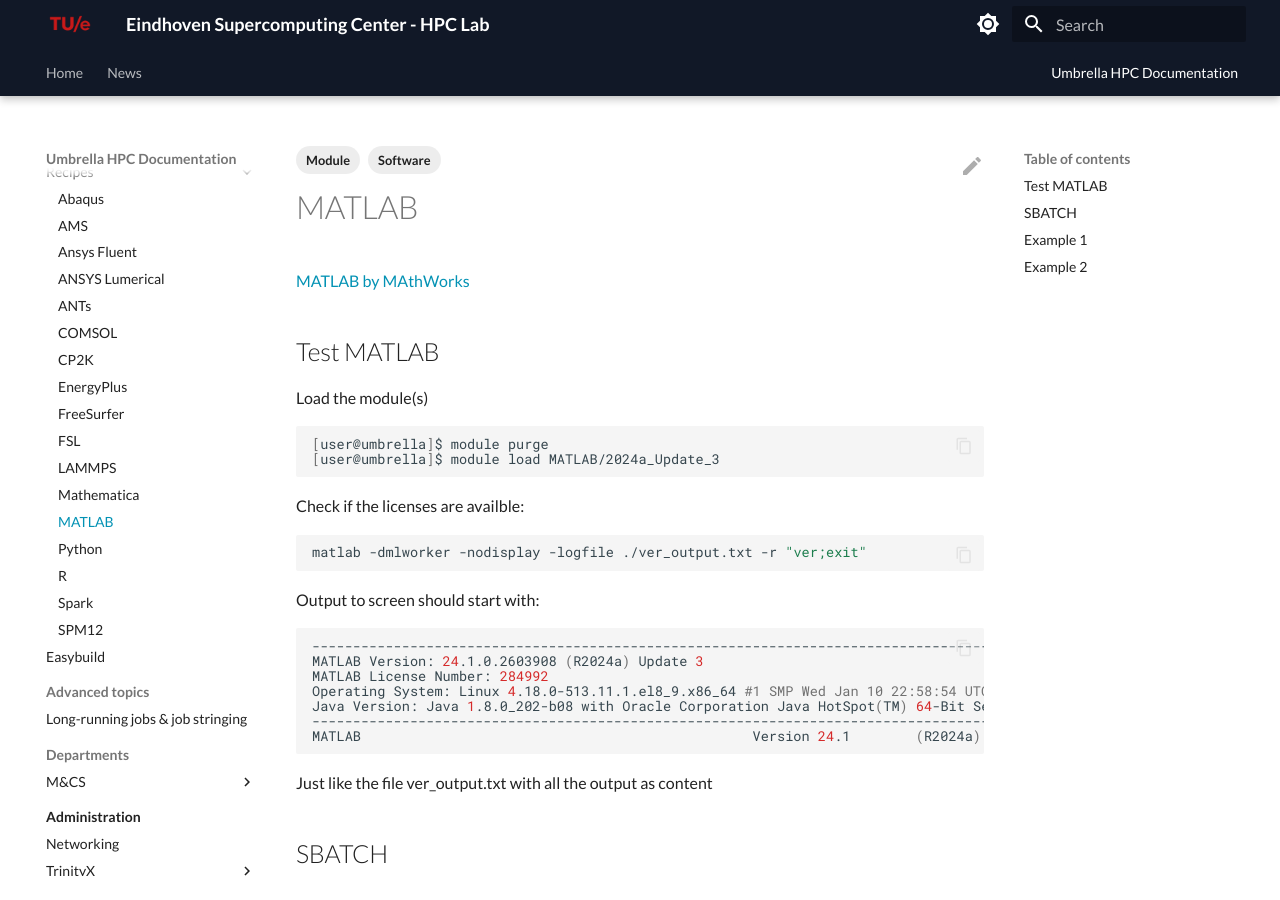
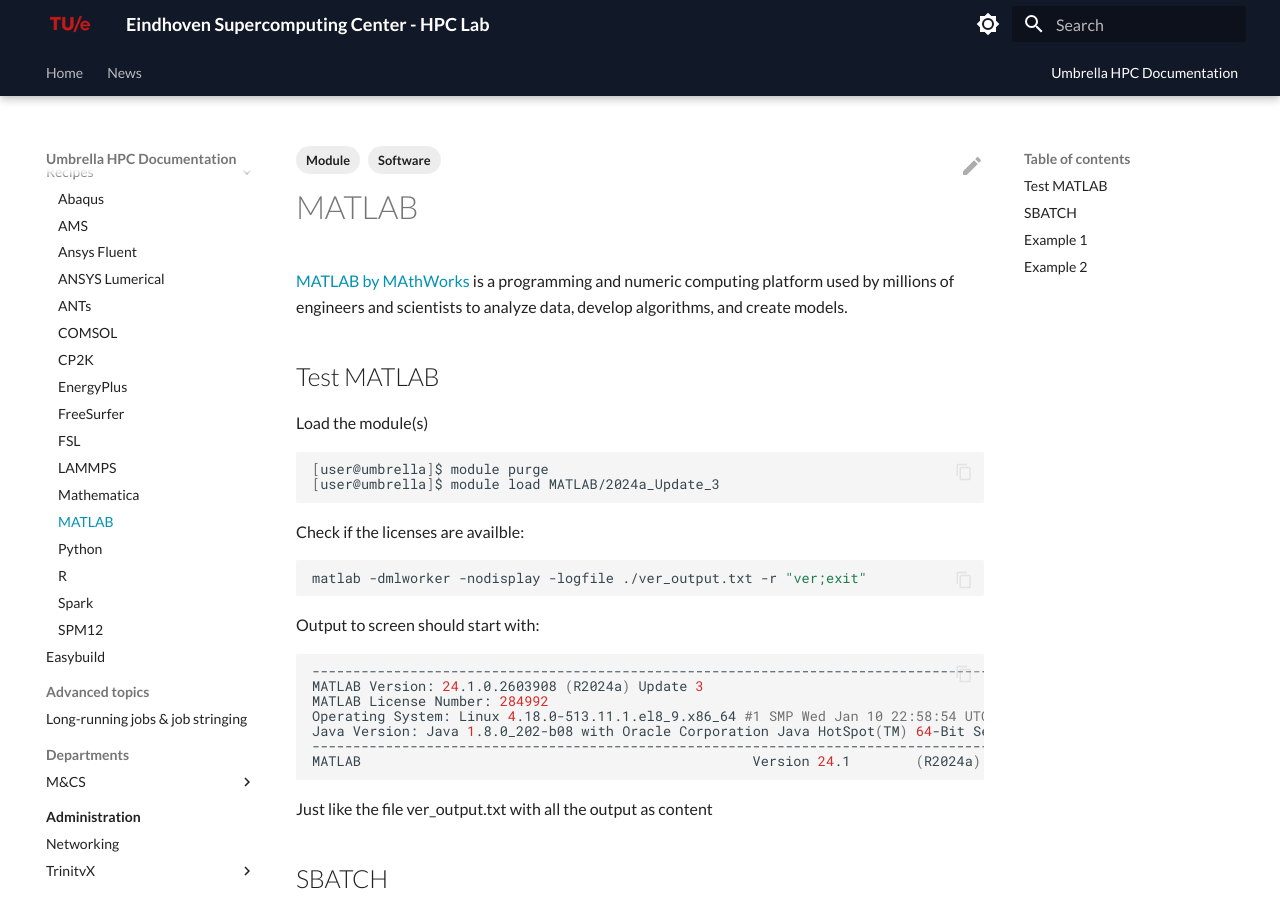
Before and after one commit to gferhpc/supercomputing.tue.nl, an MkDocs documentation site: the page built from pages/documentation/software/recipes/matlab.md, in a window 1280 px wide and 900 px high. Built offline with MkDocs 1.6.1 and Material for MkDocs 9.7.7, drawn with Linux system fonts in a browser that asks for light colours.

Commit message:
Update matlab.md

```diff
--- a/pages/documentation/software/recipes/matlab.md
+++ b/pages/documentation/software/recipes/matlab.md
@@ -3,7 +3,7 @@
 tags: [Software, Module]
 ---
 
-[MATLAB by MAthWorks](https://nl.mathworks.com/products/matlab.html){:target="_blank"}
+[MATLAB by MAthWorks](https://nl.mathworks.com/products/matlab.html){:target="_blank"} is a programming and numeric computing platform used by millions of engineers and scientists to analyze data, develop algorithms, and create models.
 
 ## Test MATLAB
 
```
